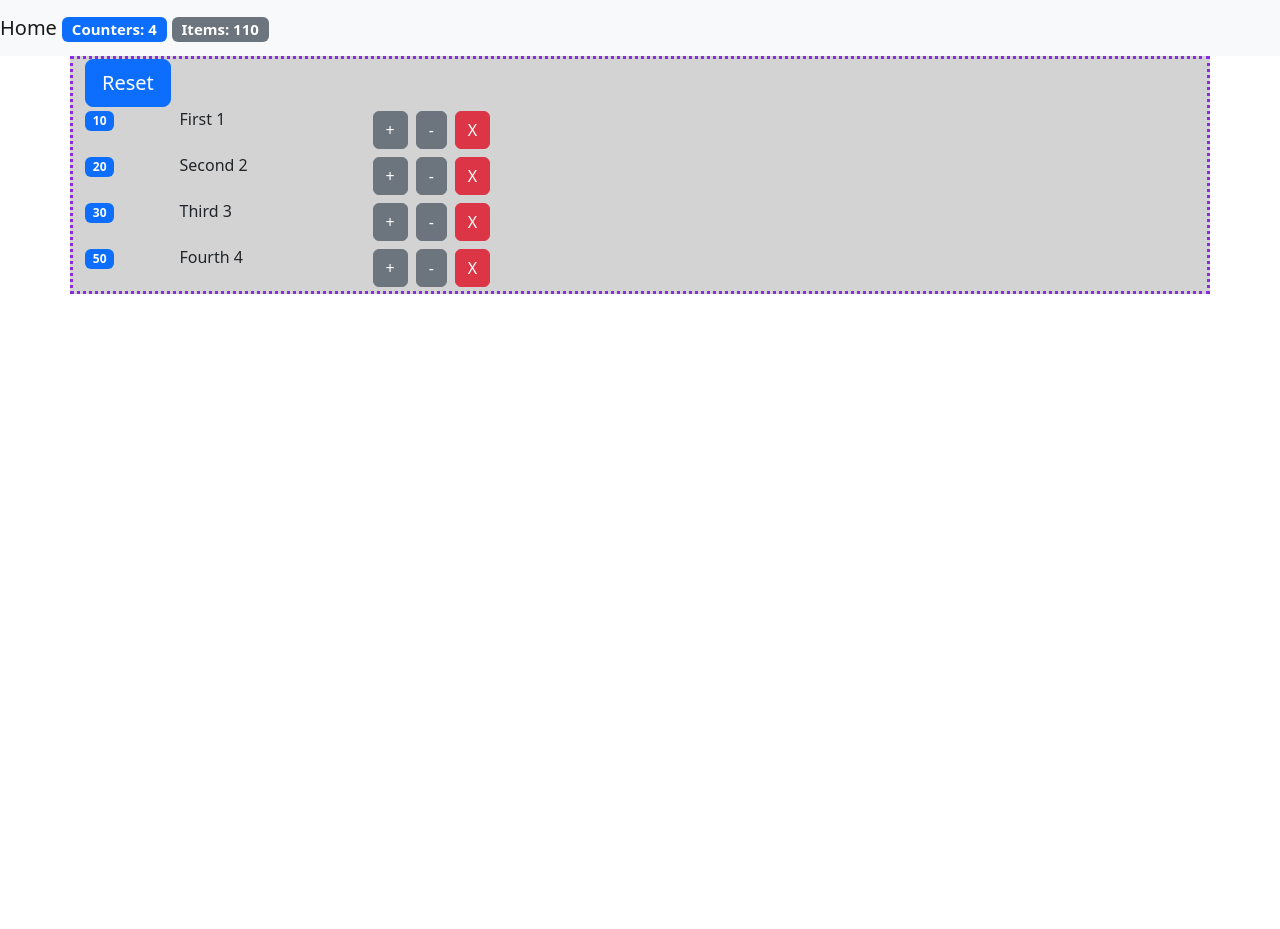
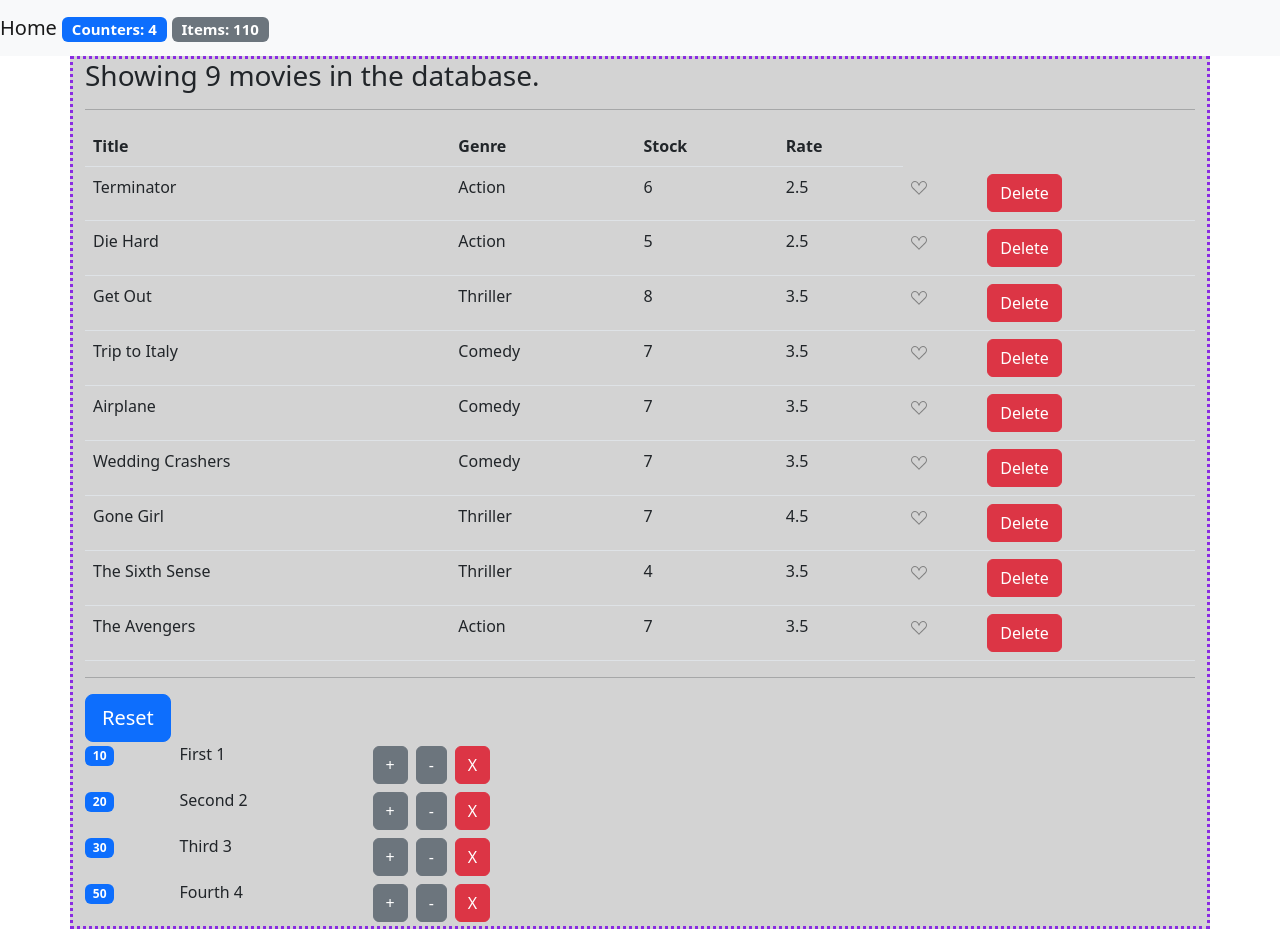
Before and after one commit to JerryHobby/react-playground, a React (Vite) app: page / in a window 1280 px wide. Before the commit the page ends 800 px from the top, so only its background shows below. Built offline with nearby package versions, Linux system fonts and the light colour scheme.

Commit message:
movies with hearts

```diff
--- a/package.json
+++ b/package.json
@@ -13,6 +13,7 @@
   "license": "ISC",
   "dependencies": {
     "bootstrap": "^5.2.3",
+    "bootstrap-icons": "^1.10.3",
     "font-awesome": "^4.7.0"
   },
   "devDependencies": {
--- a/src/App.jsx
+++ b/src/App.jsx
@@ -1,10 +1,15 @@
 import React, { Component } from 'react';
 import NavBar from './components/navbar';
 import Counters from './components/counters';
+import {getGenres} from './services/fakeGenreService';
+import { getMovies, deleteMovie} from './services/fakeMovieService';
+import Movies from './components/movies';
 import './App.css';
 
 class App extends Component {
   state = {
+    genres: getGenres(),
+    movies: getMovies(),
     counters: [
       { id: 1, value: 10, selected: true, label: 'First' },
       { id: 2, value: 20, selected: true, label: 'Second' },
@@ -77,6 +82,13 @@ class App extends Component {
           totalCounters={counters.filter((c) => c.value > 0).length}
         />
         <main className="container">
+          <Movies
+            genres={this.state.genres}
+            movies={this.state.movies}
+            onDelete={this.handleDeleteMovie}
+            onFavorite={this.handleFavorite}
+            />
+          <hr></hr>
           <Counters
             counters={counters}
             onReset={this.handleReset}
@@ -88,6 +100,26 @@ class App extends Component {
       </React.Fragment>
     );
   }
+
+
+    handleDeleteMovie = (movie) => {
+        const output = JSON.stringify(movie, null, 2);
+
+        deleteMovie(movie._id);
+        console.log(output);
+
+        this.setState(this.state.movies);
+    }
+
+
+    handleFavorite = (movie) => {
+
+        movie.favorite = !movie.favorite;
+        console.log('mark favorite');
+
+        this.setState(this.state.movies);
+    }
+
 }
 
 export default App;
--- a/src/components/movies.jsx
+++ b/src/components/movies.jsx
@@ -1,19 +1,9 @@
 import React, { Component } from "react";
 
-import {getGenres} from '../services/fakeGenreService';
-import { getMovies, deleteMovie} from '../services/fakeMovieService';
-
-export class Movies extends Component {
-
-    genres = getGenres();
-
-    state = {
-        genres: getGenres(),
-        movies: getMovies(),
-    };
-
+export default class Movies extends Component {
 
     render() {
+
         return (
             <React.Fragment>
 
@@ -23,13 +13,14 @@ export class Movies extends Component {
     }
 
     renderMovies() {
+      const { genres, movies, onDelete } = this.props;
         //let buttonClasses = this.getButtonClasses();
 
-        if (this.state.movies.length === 0) return <p>There are no movies!</p>;
+        if (movies.length === 0) return <p>There are no movies!</p>;
 
         return (
             <div>
-                <h3>Showing {this.state.movies.length} movies in the database.</h3>
+                <h3>Showing {movies.length} movies in the database.</h3>
                 <hr/>
                 <table className="table">
                     <thead>
@@ -37,19 +28,27 @@ export class Movies extends Component {
                         <th scope="col">Title</th>
                         <th scope="col">Genre</th>
                         <th scope="col">Stock</th>
+
                         <th scope="col">Rate</th>
                     </tr>
                     </thead>
                     <tbody>
-                {this.state.movies.map((movie) => (
+                {movies.map((movie) => (
 
                             <tr key={movie._id}>
                                 <td>{movie.title}</td>
                                 <td>{movie.genre.name}</td>
                                 <td>{movie.numberInStock}</td>
-                                <td>{movie.dailyRentalRate}</td>
+            <td>{movie.dailyRentalRate}</td>
+                              <td>
+
+                                {this.showHeart(movie)}
+
+
+            </td>
+
                                 <td><button className='btn btn-danger'
-                                    onClick={() => this.handleDelete(movie)}>Delete</button></td>
+                                    onClick={() => onDelete(movie)}>Delete</button></td>
                             </tr>
                 ))}
             </tbody>
@@ -58,26 +57,25 @@ export class Movies extends Component {
         );
     }
 
-    formatCount() {
-        const { count } = this.state;
-        this.handleShowState();
-        return count === 0 ? "zero" : count;
+
+  showHeart(movie) {
+const { onFavorite } = this.props;
+    if(movie.favorite ==  true) {
+    return(
+
+    <svg xmlns="http://www.w3.org/2000/svg" width="16" height="16" fill="crimson" class="bi bi-suit-heart-fill" viewBox="0 0 16 16"
+       onClick={() => this.props.onFavorite(movie)}>
+
+      >  <path d="M4 1c2.21 0 4 1.755 4 3.92C8 2.755 9.79 1 12 1s4 1.755 4 3.92c0 3.263-3.234 4.414-7.608 9.608a.513.513 0 0 1-.784 0C3.234 9.334 0 8.183 0 4.92 0 2.755 1.79 1 4 1z"/></svg>
+    );
+    } else {
+    return(
+<svg xmlns="http://www.w3.org/2000/svg" width="16" height="16" fill="grey" class="bi bi-suit-heart" viewBox="0 0 16 16"       onClick={() => this.props.onFavorite(movie)}>
+
+      >
+  <path d="m8 6.236-.894-1.789c-.222-.443-.607-1.08-1.152-1.595C5.418 2.345 4.776 2 4 2 2.324 2 1 3.326 1 4.92c0 1.211.554 2.066 1.868 3.37.337.334.721.695 1.146 1.093C5.122 10.423 6.5 11.717 8 13.447c1.5-1.73 2.878-3.024 3.986-4.064.425-.398.81-.76 1.146-1.093C14.446 6.986 15 6.131 15 4.92 15 3.326 13.676 2 12 2c-.777 0-1.418.345-1.954.852-.545.515-.93 1.152-1.152 1.595L8 6.236zm.392 8.292a.513.513 0 0 1-.784 0c-1.601-1.902-3.05-3.262-4.243-4.381C1.3 8.208 0 6.989 0 4.92 0 2.755 1.79 1 4 1c1.6 0 2.719 1.05 3.404 2.008.26.365.458.716.596.992a7.55 7.55 0 0 1 .596-.992C9.281 2.049 10.4 1 12 1c2.21 0 4 1.755 4 3.92 0 2.069-1.3 3.288-3.365 5.227-1.193 1.12-2.642 2.48-4.243 4.38z"/>
+</svg>
+      );
     }
-
-    handleDelete = (movie) => {
-        const output = JSON.stringify(movie, null, 2);
-
-        deleteMovie(movie._id);
-        console.log(output);
-
-        this.setState(this.state.movies);
-    }
-
-    handleIncrement = (product) => {
-        const { count } = this.state;
-
-        product.counter++;
-        this.setState({count: count + 1 });
-        this.setState(product);
-    }
+  }
 }
--- a/src/services/fakeMovieService.js
+++ b/src/services/fakeMovieService.js
@@ -5,6 +5,7 @@ const movies = [
     _id: "5b21ca3eeb7f6fbccd471815",
     title: "Terminator",
     genre: { _id: "5b21ca3eeb7f6fbccd471818", name: "Action" },
+    favorite: false,
     numberInStock: 6,
     dailyRentalRate: 2.5,
     publishDate: "2018-01-03T19:04:28.809Z"
@@ -13,6 +14,7 @@ const movies = [
     _id: "5b21ca3eeb7f6fbccd471816",
     title: "Die Hard",
     genre: { _id: "5b21ca3eeb7f6fbccd471818", name: "Action" },
+    favorite: false,
     numberInStock: 5,
     dailyRentalRate: 2.5
   },
@@ -20,13 +22,15 @@ const movies = [
     _id: "5b21ca3eeb7f6fbccd471817",
     title: "Get Out",
     genre: { _id: "5b21ca3eeb7f6fbccd471820", name: "Thriller" },
-    numberInStock: 8,
+     favorite: false,
+   numberInStock: 8,
     dailyRentalRate: 3.5
   },
   {
     _id: "5b21ca3eeb7f6fbccd471819",
     title: "Trip to Italy",
     genre: { _id: "5b21ca3eeb7f6fbccd471814", name: "Comedy" },
+    favorite: false,
     numberInStock: 7,
     dailyRentalRate: 3.5
   },
@@ -34,6 +38,7 @@ const movies = [
     _id: "5b21ca3eeb7f6fbccd47181a",
     title: "Airplane",
     genre: { _id: "5b21ca3eeb7f6fbccd471814", name: "Comedy" },
+    favorite: false,
     numberInStock: 7,
     dailyRentalRate: 3.5
   },
@@ -41,6 +46,7 @@ const movies = [
     _id: "5b21ca3eeb7f6fbccd47181b",
     title: "Wedding Crashers",
     genre: { _id: "5b21ca3eeb7f6fbccd471814", name: "Comedy" },
+    favorite: false,
     numberInStock: 7,
     dailyRentalRate: 3.5
   },
@@ -48,6 +54,7 @@ const movies = [
     _id: "5b21ca3eeb7f6fbccd47181e",
     title: "Gone Girl",
     genre: { _id: "5b21ca3eeb7f6fbccd471820", name: "Thriller" },
+    favorite: false,
     numberInStock: 7,
     dailyRentalRate: 4.5
   },
@@ -55,6 +62,7 @@ const movies = [
     _id: "5b21ca3eeb7f6fbccd47181f",
     title: "The Sixth Sense",
     genre: { _id: "5b21ca3eeb7f6fbccd471820", name: "Thriller" },
+    favorite: false,
     numberInStock: 4,
     dailyRentalRate: 3.5
   },
@@ -62,6 +70,7 @@ const movies = [
     _id: "5b21ca3eeb7f6fbccd471821",
     title: "The Avengers",
     genre: { _id: "5b21ca3eeb7f6fbccd471818", name: "Action" },
+    favorite: false,
     numberInStock: 7,
     dailyRentalRate: 3.5
   }
```
Also changed, not shown: 1 other file (tests, documents, lock files or other folders).
